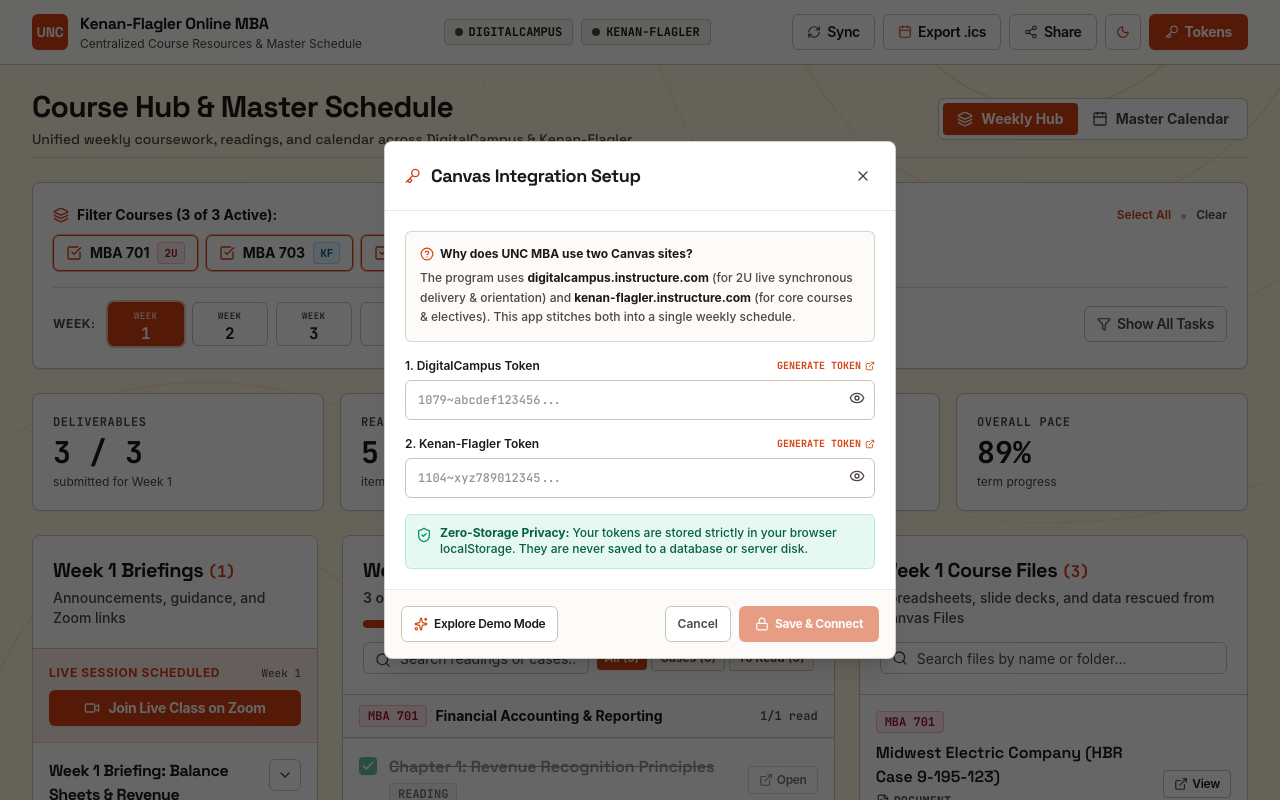
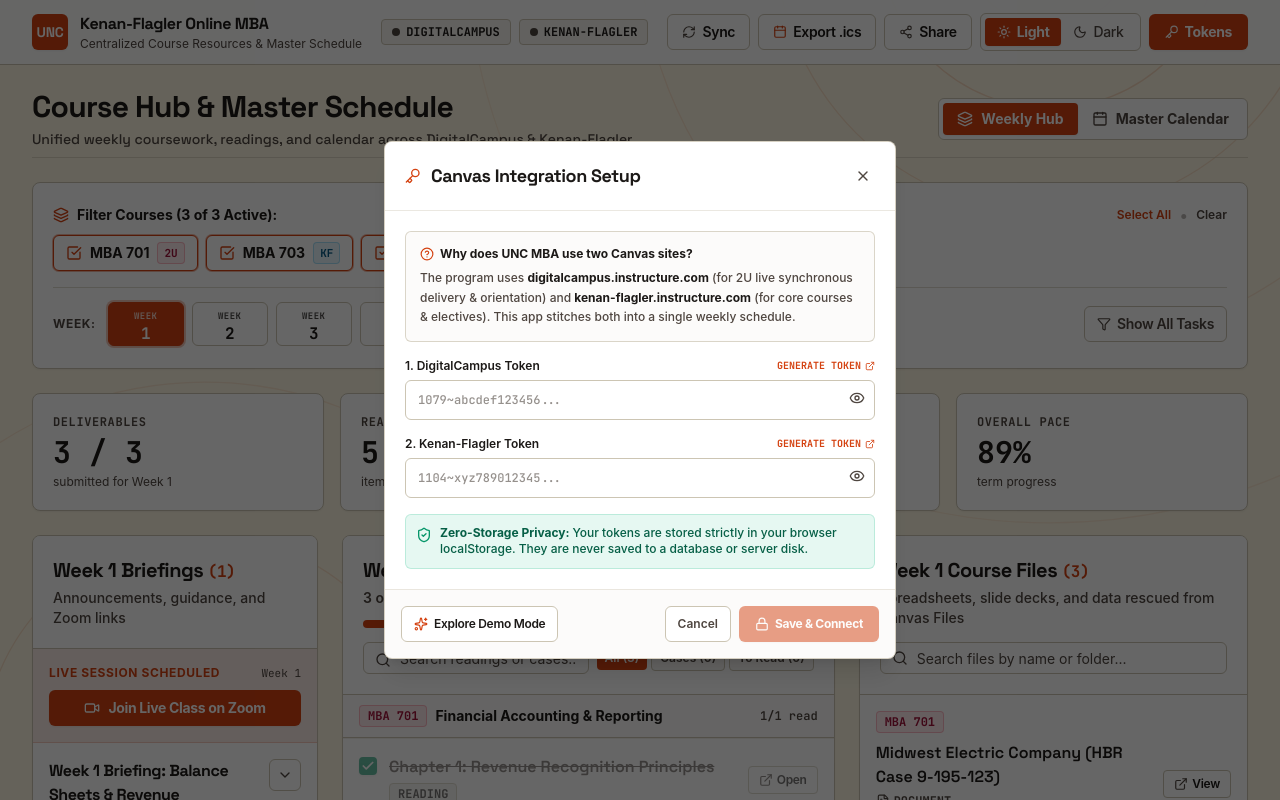
Before and after one commit to KetanaBlade/MBA-UNC-Course-Hub-and-Schedule, a Next.js app: page / in a window 1280 px wide. Shown: the top 800 px of the page. Built offline with nearby package versions, Linux system fonts and the light colour scheme.

Commit message:
feat: replace single theme button with segmented pill light/dark mode switcher

```diff
--- a/src/components/ThemeToggle.tsx
+++ b/src/components/ThemeToggle.tsx
@@ -19,29 +19,54 @@
     }
   }, []);
 
-  const handleToggle = () => {
-    const next = AppStorage.toggleTheme();
-    setTheme(next);
+  const handleSetTheme = (newTheme: "light" | "dark") => {
+    AppStorage.setTheme(newTheme);
+    setTheme(newTheme);
   };
 
   if (!mounted) {
     return (
-      <div className="h-9 w-9 rounded-md bg-muted/40 border border-border" aria-hidden="true" />
+      <div className="h-9 w-36 rounded-md bg-card border border-border" aria-hidden="true" />
     );
   }
 
   return (
-    <button
-      onClick={handleToggle}
-      aria-label={`Switch to ${theme === "dark" ? "light" : "dark"} mode`}
-      title={`Switch to ${theme === "dark" ? "light" : "dark"} mode`}
-      className="h-9 w-9 rounded-md border border-border bg-card hover:bg-muted/40 text-foreground text-xs font-semibold tracking-tight transition-all active:scale-[0.98] cursor-pointer flex items-center justify-center"
+    <div
+      role="radiogroup"
+      aria-label="Theme switcher"
+      className="inline-flex items-center bg-card border border-border rounded-md p-1 shadow-2xs"
     >
-      {theme === "dark" ? (
-        <Sun className="w-3.5 h-3.5 text-primary transition-transform hover:rotate-45" />
-      ) : (
-        <Moon className="w-3.5 h-3.5 text-primary transition-transform hover:-rotate-12" />
-      )}
-    </button>
+      {/* Light Option */}
+      <button
+        type="button"
+        role="radio"
+        aria-checked={theme === "light"}
+        onClick={() => handleSetTheme("light")}
+        className={`inline-flex items-center gap-1.5 px-3 py-1 rounded text-xs sm:text-sm font-bold tracking-tight transition-all active:scale-[0.98] cursor-pointer ${
+          theme === "light"
+            ? "bg-primary text-primary-foreground shadow-xs"
+            : "text-muted-foreground hover:text-foreground bg-transparent font-medium"
+        }`}
+      >
+        <Sun className={`w-3.5 h-3.5 ${theme === "light" ? "text-primary-foreground" : "text-muted-foreground"}`} />
+        <span>Light</span>
+      </button>
+
+      {/* Dark Option */}
+      <button
+        type="button"
+        role="radio"
+        aria-checked={theme === "dark"}
+        onClick={() => handleSetTheme("dark")}
+        className={`inline-flex items-center gap-1.5 px-3 py-1 rounded text-xs sm:text-sm font-bold tracking-tight transition-all active:scale-[0.98] cursor-pointer ${
+          theme === "dark"
+            ? "bg-primary text-primary-foreground shadow-xs"
+            : "text-muted-foreground hover:text-foreground bg-transparent font-medium"
+        }`}
+      >
+        <Moon className={`w-3.5 h-3.5 ${theme === "dark" ? "text-primary-foreground" : "text-muted-foreground"}`} />
+        <span>Dark</span>
+      </button>
+    </div>
   );
 }
```
